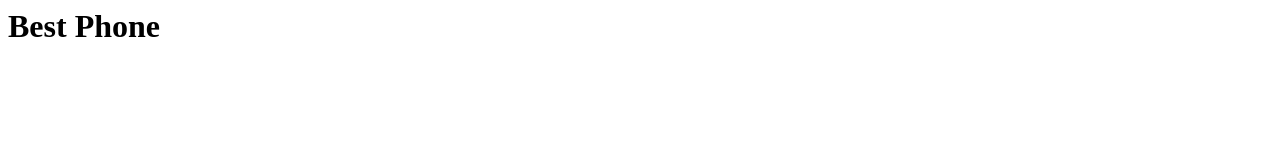
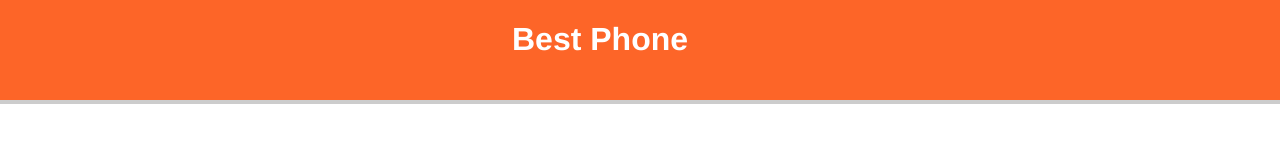
Before and after one commit to silverdesignerdeveloper/bestphone, a plain HTML site: page index.html in a window 1280 px wide. Drawn offline with Linux system fonts and the light colour scheme.

Commit message:
elements in the centered header

```diff
--- a/css/mainStyle.css
+++ b/css/mainStyle.css
@@ -1,9 +1,19 @@
 body {
   margin: 0;
   padding:0;
-  font-family: fantasy;
+  font-family: 'Franklin Gothic Medium', 'Arial Narrow', Arial, sans-serif;
 }
 
-.container {
- display: flex;
+.header {
+  display:fixed;
+  background-color: #fd6528;
+  border-bottom: 4px solid #ccc;
+  width: 100%;
+  height:100px;
+  color: white;
 }
+
+.containerLogo {
+  display: flex;
+  justify-content: center;
+}
--- a/index.html
+++ b/index.html
@@ -4,22 +4,22 @@
   <meta name="viewport" content="width=device-width, initial-scale=1.0">
   <meta http-equiv="X-UA-Compatible" content="ie=edge">
   <title>Best Phone</title>
+  <link rel="stylesheet" href="css/mainStyle.css">
 </head>
 <body>
   <div class="container">
 
-    <header>
+    <header class="header">
       <div class="containerLogo">
         <h1>Best Phone</h1>
         <figure>
             <img src="" alt="" title=""/>
         </figure>
       </div>
+      <nav>
+
+      </nav>
     </header>
-
-    <nav>
-
-    </nav>
 
     <footer>
 
```
